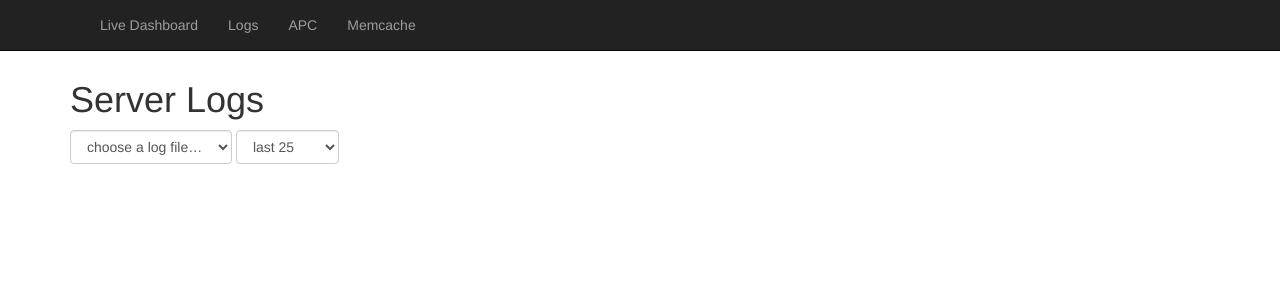
After one commit to 24HOURSMEDIA/tesla-server-console, a PHP site: template templates/TeslaWebserverConsole/Log/index.html.twig in a window 1280 px wide. The commit adds this page. Shown: the top 300 px of the page. Run offline with PHP 8.4, Linux system fonts and the light colour scheme; the template is opened without the code that fills it, so the values that code supplies are empty; some libraries are stand-ins or nearby versions.

Commit message:
[add] log viewer module

```diff
--- /dev/null
+++ b/templates/TeslaWebserverConsole/Log/index.html.twig
@@ -0,0 +1,40 @@
+{% extends "layout.html" %}
+
+{% block content %}
+
+    <h1>Server Logs</h1>
+
+
+    <form method="get" action="{{ path('tesla_webserverconsole_log') }}" class="form-inline">
+        <div class="form-group">
+            <select name="file" onchange="this.form.submit();" class="form-control" placeholder="choose a log file">
+                <option value="">choose a log file&hellip;</option>
+                {% for file in files %}
+                    <option value="{{ file.id }}"
+                            {% if selected_file and selected_file.id == file.id %}selected="selected"{% endif %}>{{ file.title }}</option>
+                {% endfor %}
+
+            </select>
+        </div>
+        <div class="form-group">
+            <select name="count" onchange="this.form.submit();" class="form-control">
+                <option value="25" {% if count == 25 %}selected="selected"{% endif %}>last 25</option>
+                <option value="100" {% if count == 100 %}selected="selected"{% endif %}>last 100</option>
+                <option value="250" {% if count == 250 %}selected="selected"{% endif %}>last 250</option>
+                <option value="1000" {% if count == 1000 %}selected="selected"{% endif %}>last 1000</option>
+            </select>
+        </div>
+    </form>
+
+    {% if selected_file %}
+        <br/><br/>
+        {{ selected_file.file }}:
+        <code style="display:block;margin-top:20px;">
+            {% for line in lines %}
+                {{ line }}<br/>
+            {% endfor %}
+
+        </code>
+    {% endif %}
+
+{% endblock %}
--- a/templates/layout.html
+++ b/templates/layout.html
@@ -30,6 +30,9 @@
         <div class="collapse navbar-collapse">
             <ul class="nav navbar-nav">
                 <li><a href="{{ path('live-dashboard') }}">Live Dashboard</a></li>
+                <li><a href="{{ path('tesla_webserverconsole_log') }}">Logs</a></li>
+                <li><a href="{{ path('php_apc_stat') }}">APC</a></li>
+                <li><a href="{{ path('memcache_memcache_stat') }}">Memcache</a></li>
                 <!--
                 <li class="active"><a href="#">Home</a></li>
                 <li><a href="#about">About</a></li>
```
Also changed, not shown: src/Tesla/WebserverConsole/Controller/LogController.php (added, +61 -0 lines), src/Tesla/WebserverConsole/Provider/SilexWebserverConsoleServiceProvider.php (+15 -2 lines).
